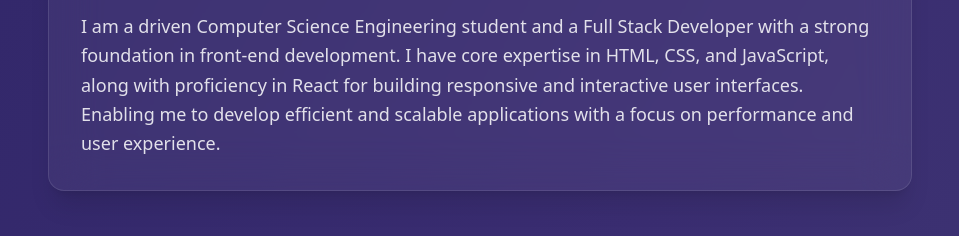
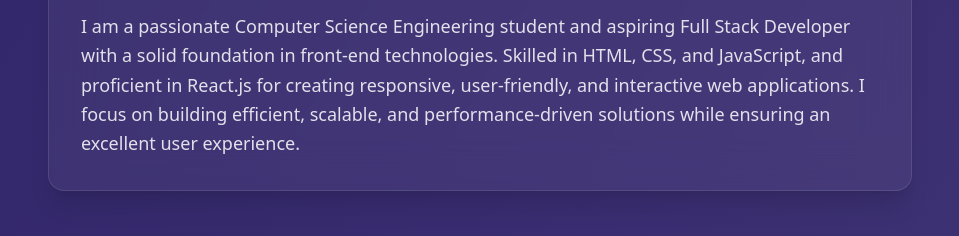
Before and after one commit to Sayamshah2004/My-Portfolio, a website built with Vite: page index.html in a window 1280 px wide. Shown: the part 521-757 px from the top of the page, without its empty margins (160-1119 px from the left). Built offline with nearby package versions, Linux system fonts and the light colour scheme.

Commit message:
Updated portfolio with new changes

```diff
--- a/index.html
+++ b/index.html
@@ -85,12 +85,13 @@
       >
         <h2 class="text-3xl font-bold mb-4 text-white">About Me</h2>
         <p class="text-lg text-white/85 leading-relaxed">
-          I am a driven Computer Science Engineering student and a Full Stack
-          Developer with a strong foundation in front-end development. I have
-          core expertise in HTML, CSS, and JavaScript, along with proficiency in
-          React for building responsive and interactive user interfaces.
-          Enabling me to develop efficient and scalable applications with a
-          focus on performance and user experience.
+          I am a passionate Computer Science Engineering student and aspiring
+          Full Stack Developer with a solid foundation in front-end
+          technologies. Skilled in HTML, CSS, and JavaScript, and proficient in
+          React.js for creating responsive, user-friendly, and interactive web
+          applications. I focus on building efficient, scalable, and
+          performance-driven solutions while ensuring an excellent user
+          experience.
         </p>
       </section>
 
```
